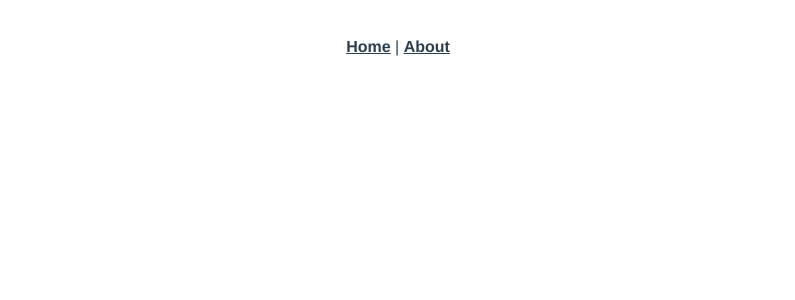
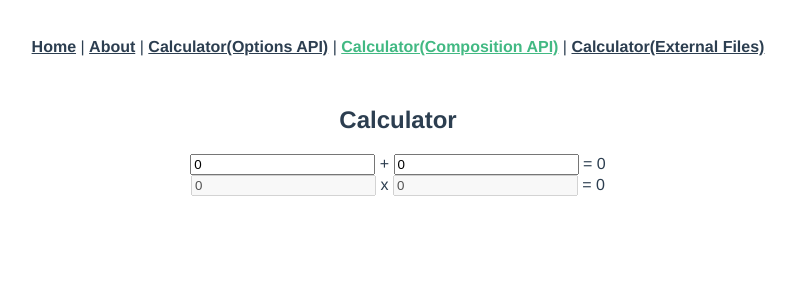
Before and after one commit to sbpark88/Vue.js-Short-Book, a Vue app in the folder vue-project-composition-api/: page /calculator-with-composition-api in a window 1280 px wide. Before the commit this address had no page. Shown: the top 300 px of the page, without its empty margins (242-1037 px from the left). Built offline with nearby package versions, Linux system fonts and the light colour scheme.

Commit message:
Add: Add 'Options API & Composition API'

```diff
--- a/vue-project-composition-api/src/App.vue
+++ b/vue-project-composition-api/src/App.vue
@@ -1,7 +1,10 @@
 <template>
   <nav>
     <router-link to="/">Home</router-link> |
-    <router-link to="/about">About</router-link>
+    <router-link to="/about">About</router-link> |
+    <router-link to="/calculator-with-options-api">Calculator(Options API)</router-link> |
+    <router-link to="/calculator-with-composition-api">Calculator(Composition API)</router-link> |
+    <router-link to="/calculator-with-composition-api-and-external-files">Calculator(External Files)</router-link>
   </nav>
   <router-view/>
 </template>
--- a/vue-project-composition-api/src/router/index.js
+++ b/vue-project-composition-api/src/router/index.js
@@ -14,6 +14,21 @@ const routes = [
     // this generates a separate chunk (about.[hash].js) for this route
     // which is lazy-loaded when the route is visited.
     component: () => import(/* webpackChunkName: "about" */ '../views/AboutView.vue')
+  },
+  {
+    path: '/calculator-with-options-api',
+    name: 'calculatorOptionsAPI',
+    component: () => import(/* webpackChunkName: "calculatorOptionsAPI" */ '../views/CalculatorOptionsAPI.vue')
+  },
+  {
+    path: '/calculator-with-composition-api',
+    name: 'calculatorCompositionAPI',
+    component: () => import(/* webpackChunkName: "calculatorCompositionAPI" */ '../views/CalculatorCompositionAPI.vue')
+  },
+  {
+    path: '/calculator-with-composition-api-and-external-files',
+    name: 'calculatorWithExternalFiles',
+    component: () => import(/* webpackChunkName: "calculatorWithExternal" */ '../views/CalculatorWithExternalFiles.vue')
   }
 ]
 
--- /dev/null
+++ b/vue-project-composition-api/src/utils/calculator.js
@@ -0,0 +1,19 @@
+import { reactive, computed, toRefs } from 'vue'
+
+const sumTwoNumbers = () => { return (a, b) => a + b }
+
+const calculator = () => {
+  const state = reactive({
+    num1: 0,
+    num2: 0,
+    sum: 0,
+    product: computed(() => state.num1 * state.num2),
+    plusNumbers: () => { state.sum = sumTwoNumbers()(state.num1, state.num2) }
+  })
+  return toRefs(state)
+}
+
+export {
+  sumTwoNumbers,
+  calculator
+}
--- /dev/null
+++ b/vue-project-composition-api/src/views/CalculatorCompositionAPI.vue
@@ -0,0 +1,62 @@
+<template>
+  <div>
+    <h2>Calculator</h2>
+    <div>
+      <input type="text" v-model.number="num1" @keyup="plusNumbers">
+      <span> + </span>
+      <input type="text" v-model.number="num2" @keyup="plusNumbers">
+      <span> = </span>
+      <span> {{ sum }} </span>
+    </div>
+    <div>
+      <input type="text" v-model.number="num1" disabled>
+      <span> x </span>
+      <input type="text" v-model.number="num2" disabled>
+      <span> = </span>
+      <span> {{ product }} </span>
+    </div>
+  </div>
+</template>
+
+<script>
+import { reactive, computed, toRefs } from 'vue'
+
+const sumTwoNumbers = () => { return (a, b) => a + b }
+
+const calculator = () => {
+  const state = reactive({
+    num1: 0,
+    num2: 0,
+    sum: 0,
+    product: computed(() => state.num1 * state.num2),
+    plusNumbers: () => { state.sum = sumTwoNumbers()(state.num1, state.num2) }
+  })
+  return toRefs(state)
+}
+
+export default {
+  name: 'CalculatorCompositionAPI',
+  setup () {
+    const {
+      num1,
+      num2,
+      sum,
+      product,
+      plusNumbers
+    } = calculator()
+
+    // return Composition
+    return {
+      num1,
+      num2,
+      sum,
+      product,
+      plusNumbers
+    }
+  }
+}
+</script>
+
+<style scoped>
+
+</style>
--- /dev/null
+++ b/vue-project-composition-api/src/views/CalculatorOptionsAPI.vue
@@ -0,0 +1,46 @@
+<template>
+  <div>
+    <h2>Calculator</h2>
+    <div>
+      <input type="text" v-model.number="num1" @keyup="plusNumbers">
+      <span> + </span>
+      <input type="text" v-model.number="num2" @keyup="plusNumbers">
+      <span> = </span>
+      <span> {{ sum }} </span>
+    </div>
+    <div>
+      <input type="text" v-model.number="num1" disabled>
+      <span> x </span>
+      <input type="text" v-model.number="num2" disabled>
+      <span> = </span>
+      <span> {{ product }} </span>
+    </div>
+  </div>
+</template>
+
+<script>
+export default {
+  name: 'CalculatorOptionsAPI',
+  data () {
+    return {
+      num1: 0,
+      num2: 0,
+      sum: 0
+    }
+  },
+  methods: {
+    plusNumbers () {
+      this.sum = this.num1 + this.num2
+    }
+  },
+  computed: {
+    product () {
+      return this.num1 * this.num2
+    }
+  }
+}
+</script>
+
+<style scoped>
+
+</style>
--- /dev/null
+++ b/vue-project-composition-api/src/views/CalculatorWithExternalFiles.vue
@@ -0,0 +1,49 @@
+<template>
+  <div>
+    <h2>Calculator</h2>
+    <div>
+      <input type="text" v-model.number="num1" @keyup="plusNumbers">
+      <span> + </span>
+      <input type="text" v-model.number="num2" @keyup="plusNumbers">
+      <span> = </span>
+      <span> {{ sum }} </span>
+    </div>
+    <div>
+      <input type="text" v-model.number="num1" disabled>
+      <span> x </span>
+      <input type="text" v-model.number="num2" disabled>
+      <span> = </span>
+      <span> {{ product }} </span>
+    </div>
+  </div>
+</template>
+
+<script>
+import { calculator } from '@/utils/calculator'
+
+export default {
+  name: 'CalculatorWithExternalFiles',
+  setup () {
+    const {
+      num1,
+      num2,
+      sum,
+      product,
+      plusNumbers
+    } = calculator()
+
+    // return Composition
+    return {
+      num1,
+      num2,
+      sum,
+      product,
+      plusNumbers
+    }
+  }
+}
+</script>
+
+<style scoped>
+
+</style>
```
